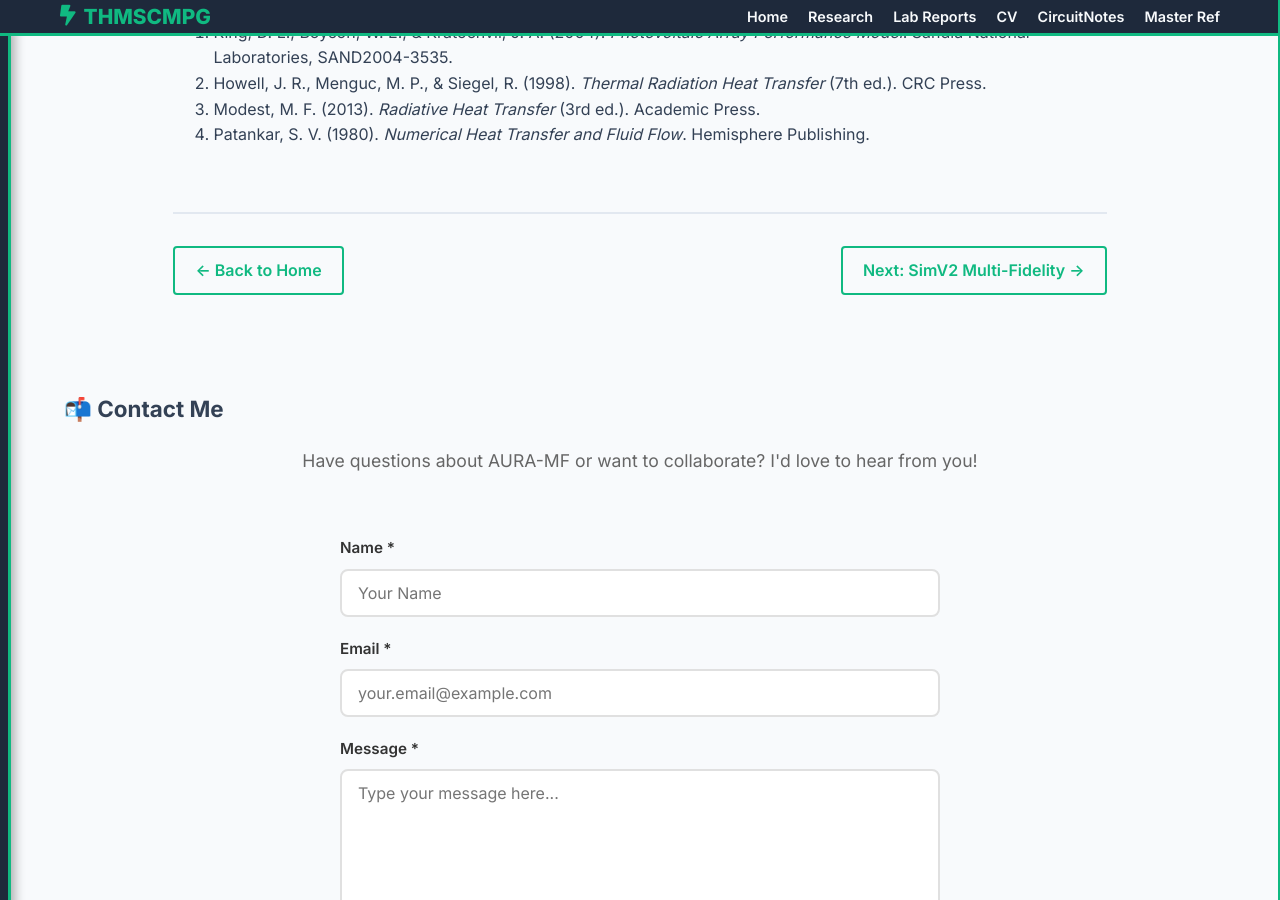
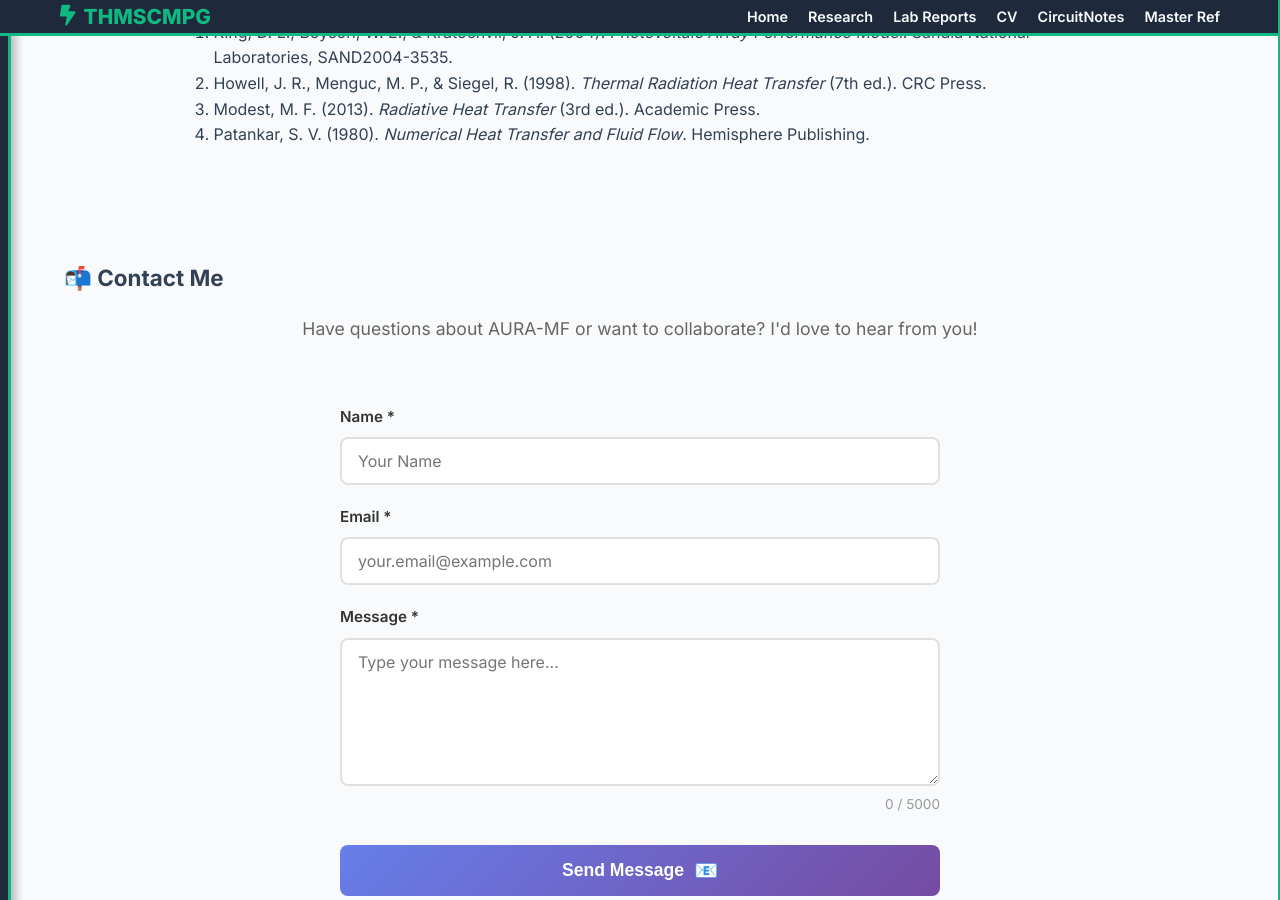
Before and after one commit to THMSCMPG/AURA-MF, a Jekyll site: the page built from docs/simv1-gold-standard.html, in a window 1280 px wide and 900 px high, scrolled down 4924 px. Built offline with Jekyll 4.4.1, drawn with Linux system fonts in a browser that asks for light colours.

Commit message:
Update simv1-gold-standard.html

```diff
--- a/docs/simv1-gold-standard.html
+++ b/docs/simv1-gold-standard.html
@@ -258,8 +258,4 @@ weight: 2
             <li>Patankar, S. V. (1980). <em>Numerical Heat Transfer and Fluid Flow</em>. Hemisphere Publishing.</li>
         </ol>
 
-        <div class="nav-footer">
-            <a href="https://thmscmpg.github.io/AURA-MF/index.html">← Back to Home</a>
-            <a href="https://thmscmpg.github.io/AURA-MF/docs/simv2-multifidelity.html">Next: SimV2 Multi-Fidelity →</a>
-        </div>
     </main>
```
